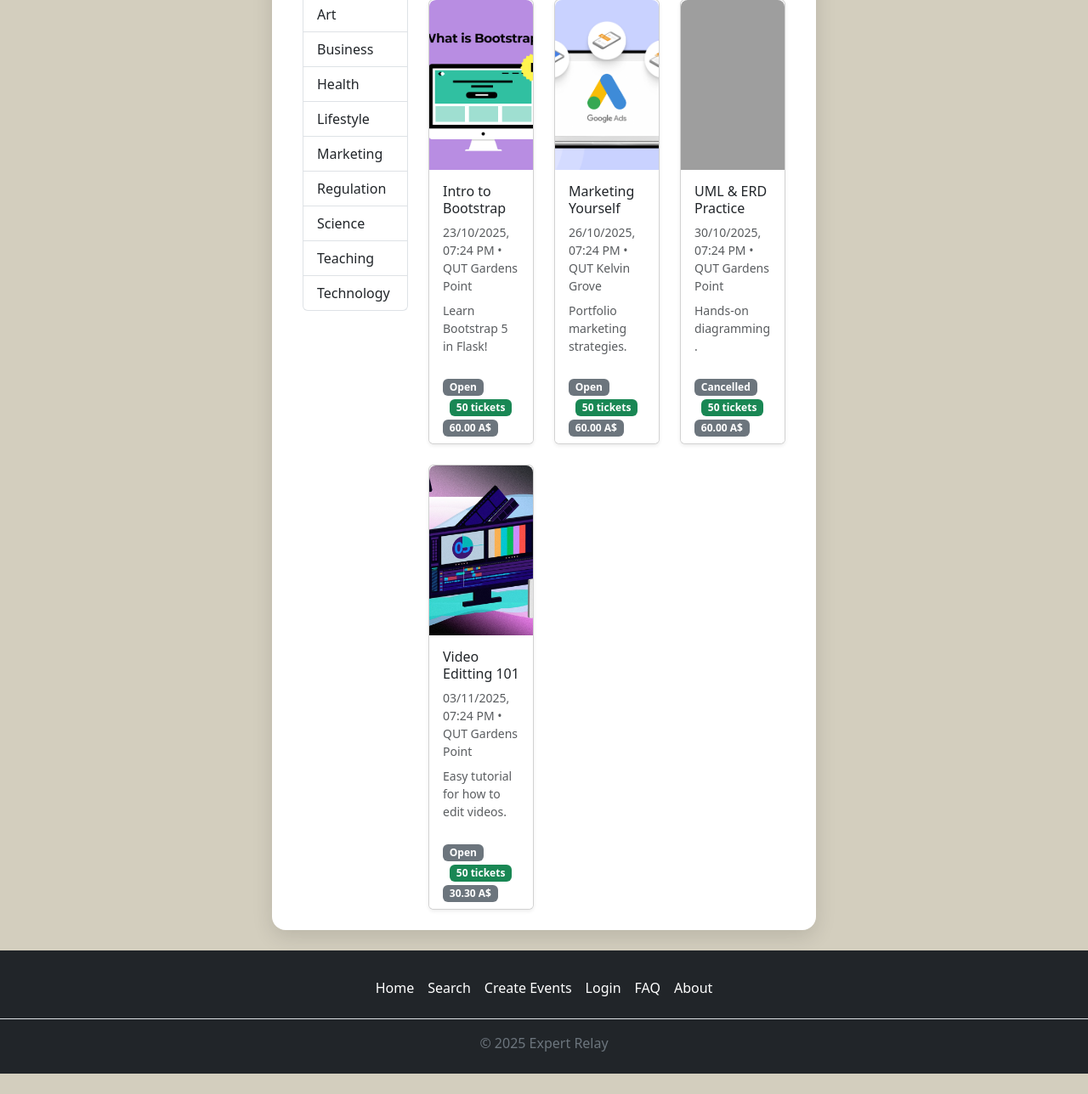
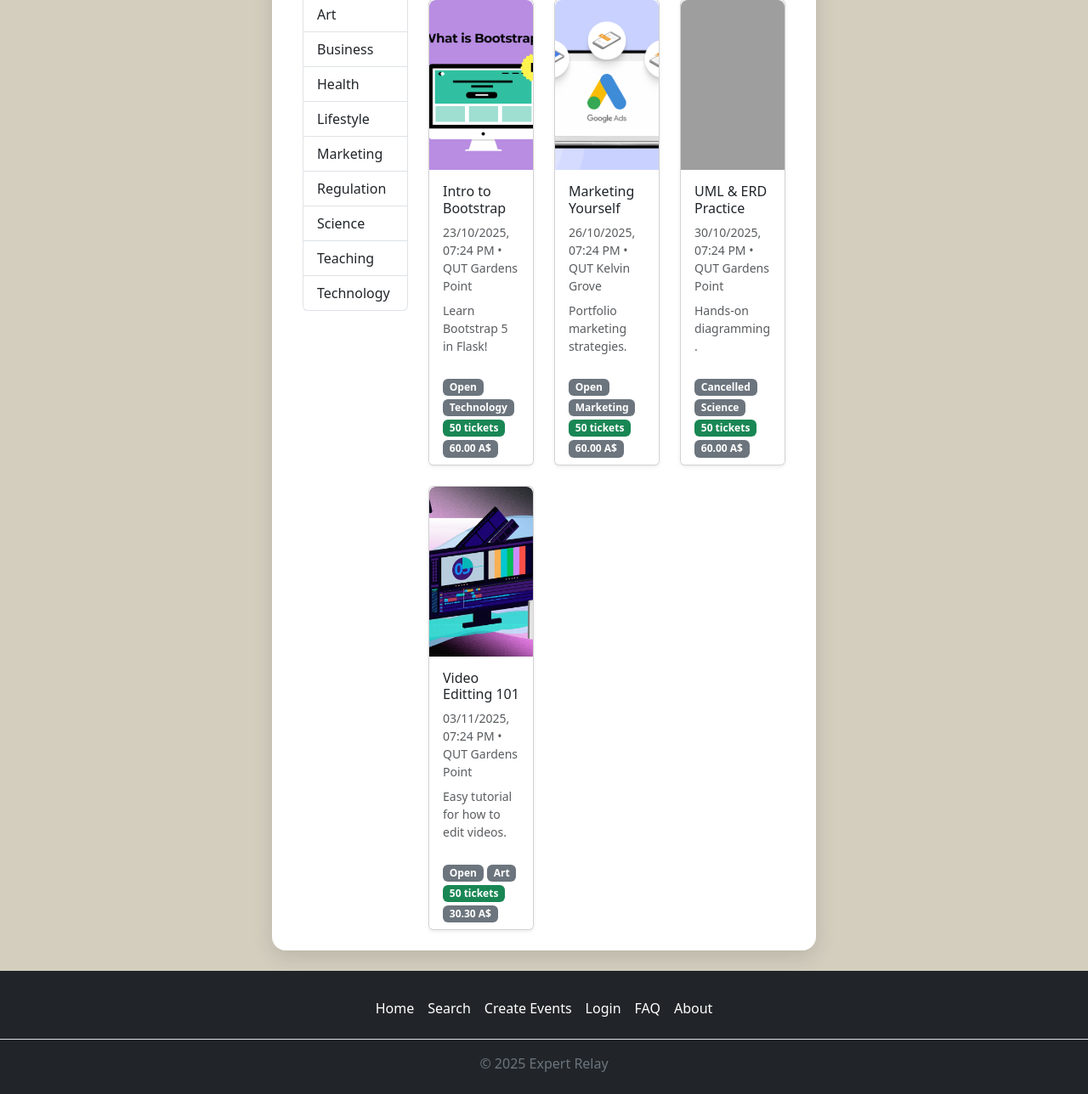
Before and after one commit to Doozie01/IAB207-G34-T2, a Flask app: page / in a window 1280 px wide. Shown: the part 453-1741 px from the top of the page at 85% size. Before the commit the page ends 1717 px from the top, so only its background shows below. Run offline with Flask 3, Linux system fonts and the light colour scheme; data comes from the database, SQL or seed files in the repository; some libraries are stand-ins or nearby versions; grey boxes are pictures that could not be loaded.

Commit message:
Slightly adjusted layout and added "category" to events on main page

```diff
--- a/travel/templates/index.html
+++ b/travel/templates/index.html
@@ -69,8 +69,9 @@
               </div>
               <div class="card-footer bg-white border-0">
                 <span class="badge bg-secondary">{{ e.status }}</span>
+                <span class="badge bg-secondary">{{ e.category.name }}</span>
                 {% if e.tickets_av and e.tickets_av>0 %}
-                <span class="badge bg-success ms-2">{{ e.tickets_av }} tickets</span>
+                <span class="badge bg-success">{{ e.tickets_av }} tickets</span>
                 {% endif %}
                 <span class="badge bg-secondary">{{ '%0.2f'|format(e.price|float) }} A$</span>
               </div>
```
